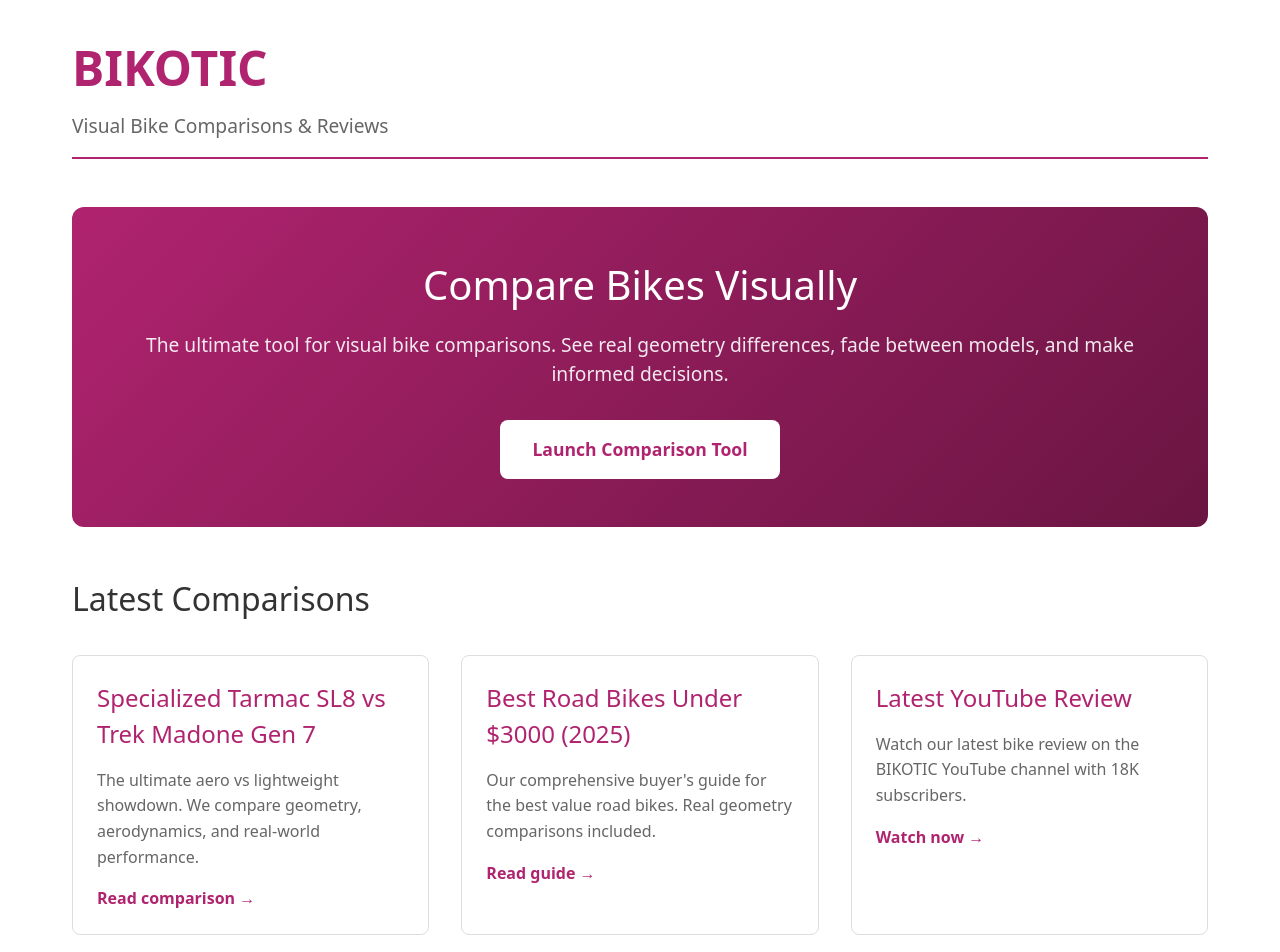
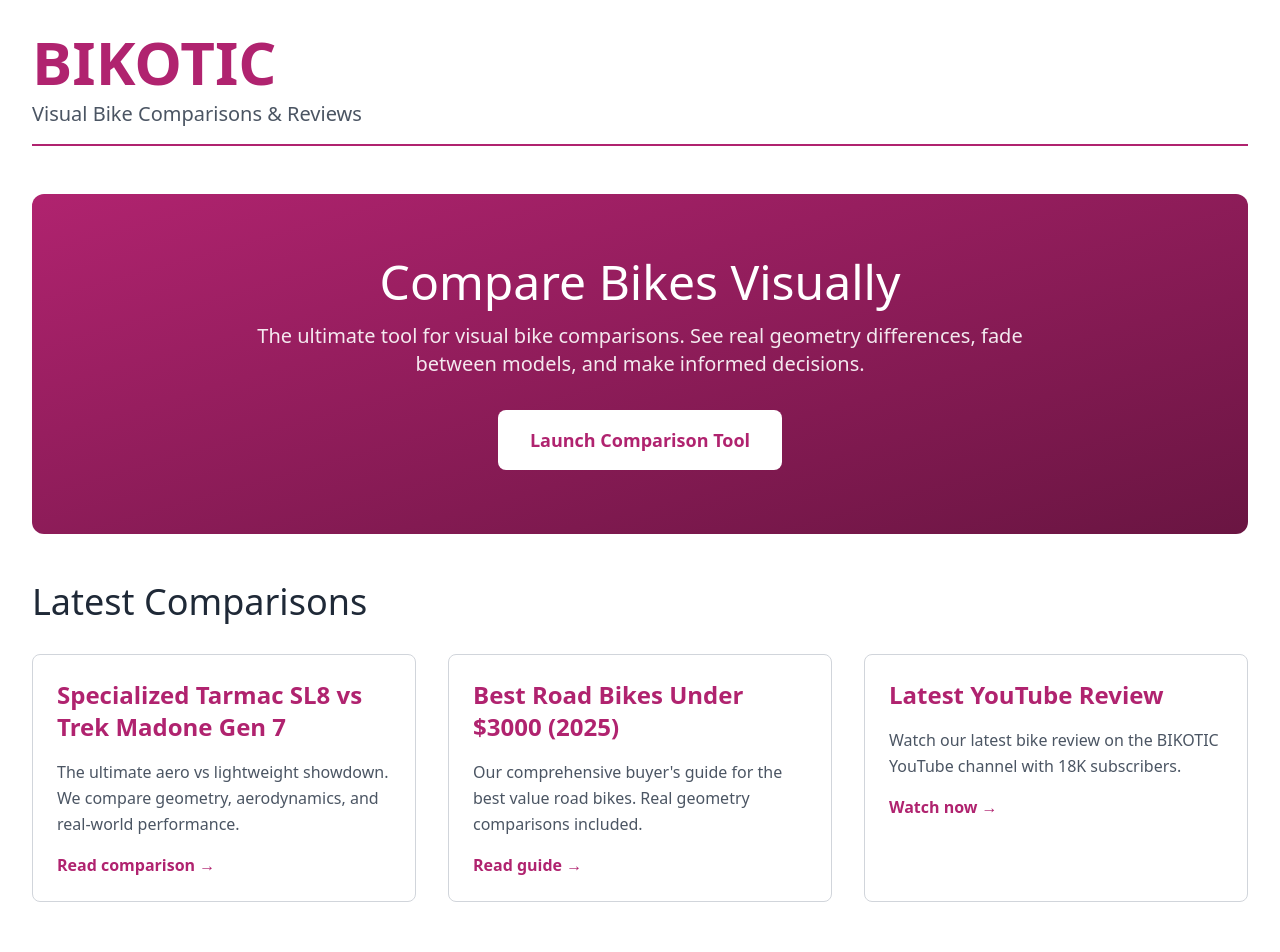
Before and after one commit to maccavamzoo/bikotic-genesis, a Next.js app: page / in a window 1280 px wide. Shown: the top 952 px of the page. Built offline with nearby package versions, Linux system fonts and the light colour scheme.

Commit message:
Update page.tsx

```diff
--- a/app/page.tsx
+++ b/app/page.tsx
@@ -1,170 +1,71 @@
 export default function Home() {
   return (
-    <main style={{
-      minHeight: '100vh',
-      padding: '2rem',
-      fontFamily: 'system-ui, sans-serif',
-      maxWidth: '1200px',
-      margin: '0 auto'
-    }}>
+    <main className="min-h-screen p-4 md:p-8 font-sans max-w-7xl mx-auto">
       {/* Header */}
-      <header style={{
-        borderBottom: '2px solid #b0236f',
-        paddingBottom: '1rem',
-        marginBottom: '3rem'
-      }}>
-        <h1 style={{
-          fontSize: '3rem',
-          margin: 0,
-          color: '#b0236f',
-          fontWeight: 700
-        }}>
+      <header className="border-b-2 border-bikotic-pink pb-4 mb-8 md:mb-12">
+        <h1 className="text-4xl md:text-5xl lg:text-6xl m-0 text-bikotic-pink font-bold">
           BIKOTIC
         </h1>
-        <p style={{
-          fontSize: '1.2rem',
-          margin: '0.5rem 0 0 0',
-          color: '#666'
-        }}>
+        <p className="text-lg md:text-xl mt-2 text-gray-600">
           Visual Bike Comparisons & Reviews
         </p>
       </header>
 
       {/* Hero Section */}
-      <section style={{
-        background: 'linear-gradient(135deg, #b0236f 0%, #6a1542 100%)',
-        color: 'white',
-        padding: '3rem 2rem',
-        borderRadius: '12px',
-        marginBottom: '3rem',
-        textAlign: 'center'
-      }}>
-        <h2 style={{
-          fontSize: '2.5rem',
-          margin: '0 0 1rem 0'
-        }}>
+      <section className="bg-gradient-to-br from-bikotic-pink to-bikotic-dark-pink text-white p-8 md:p-12 lg:p-16 rounded-xl mb-8 md:mb-12 text-center">
+        <h2 className="text-3xl md:text-4xl lg:text-5xl mb-4">
           Compare Bikes Visually
         </h2>
-        <p style={{
-          fontSize: '1.2rem',
-          marginBottom: '2rem',
-          opacity: 0.9
-        }}>
+        <p className="text-lg md:text-xl mb-6 md:mb-8 opacity-90 max-w-3xl mx-auto">
           The ultimate tool for visual bike comparisons. See real geometry differences, fade between models, and make informed decisions.
         </p>
-        <button style={{
-          background: 'white',
-          color: '#b0236f',
-          border: 'none',
-          padding: '1rem 2rem',
-          fontSize: '1.1rem',
-          fontWeight: 700,
-          borderRadius: '8px',
-          cursor: 'pointer'
-        }}>
+        <button className="bg-white text-bikotic-pink border-none px-6 md:px-8 py-3 md:py-4 text-base md:text-lg font-bold rounded-lg cursor-pointer hover:bg-gray-100 transition-colors">
           Launch Comparison Tool
         </button>
       </section>
 
       {/* Featured Content */}
       <section>
-        <h2 style={{
-          fontSize: '2rem',
-          marginBottom: '2rem',
-          color: '#333'
-        }}>
+        <h2 className="text-2xl md:text-3xl lg:text-4xl mb-6 md:mb-8 text-gray-800">
           Latest Comparisons
         </h2>
 
-        <div style={{
-          display: 'grid',
-          gridTemplateColumns: 'repeat(auto-fit, minmax(300px, 1fr))',
-          gap: '2rem'
-        }}>
+        <div className="grid grid-cols-1 md:grid-cols-2 lg:grid-cols-3 gap-6 md:gap-8">
           {/* Article Card 1 */}
-          <article style={{
-            border: '1px solid #ddd',
-            borderRadius: '8px',
-            padding: '1.5rem',
-            transition: 'box-shadow 0.3s'
-          }}>
-            <h3 style={{
-              fontSize: '1.5rem',
-              margin: '0 0 1rem 0',
-              color: '#b0236f'
-            }}>
+          <article className="border border-gray-300 rounded-lg p-6 hover:shadow-lg transition-shadow">
+            <h3 className="text-xl md:text-2xl mb-4 text-bikotic-pink font-semibold">
               Specialized Tarmac SL8 vs Trek Madone Gen 7
             </h3>
-            <p style={{
-              color: '#666',
-              lineHeight: 1.6,
-              marginBottom: '1rem'
-            }}>
+            <p className="text-gray-600 leading-relaxed mb-4">
               The ultimate aero vs lightweight showdown. We compare geometry, aerodynamics, and real-world performance.
             </p>
-            <a href="#" style={{
-              color: '#b0236f',
-              textDecoration: 'none',
-              fontWeight: 600
-            }}>
+            <a href="#" className="text-bikotic-pink no-underline font-semibold hover:underline">
               Read comparison →
             </a>
           </article>
 
           {/* Article Card 2 */}
-          <article style={{
-            border: '1px solid #ddd',
-            borderRadius: '8px',
-            padding: '1.5rem'
-          }}>
-            <h3 style={{
-              fontSize: '1.5rem',
-              margin: '0 0 1rem 0',
-              color: '#b0236f'
-            }}>
+          <article className="border border-gray-300 rounded-lg p-6 hover:shadow-lg transition-shadow">
+            <h3 className="text-xl md:text-2xl mb-4 text-bikotic-pink font-semibold">
               Best Road Bikes Under $3000 (2025)
             </h3>
-            <p style={{
-              color: '#666',
-              lineHeight: 1.6,
-              marginBottom: '1rem'
-            }}>
+            <p className="text-gray-600 leading-relaxed mb-4">
               Our comprehensive buyer's guide for the best value road bikes. Real geometry comparisons included.
             </p>
-            <a href="#" style={{
-              color: '#b0236f',
-              textDecoration: 'none',
-              fontWeight: 600
-            }}>
+            <a href="#" className="text-bikotic-pink no-underline font-semibold hover:underline">
               Read guide →
             </a>
           </article>
 
           {/* Article Card 3 */}
-          <article style={{
-            border: '1px solid #ddd',
-            borderRadius: '8px',
-            padding: '1.5rem'
-          }}>
-            <h3 style={{
-              fontSize: '1.5rem',
-              margin: '0 0 1rem 0',
-              color: '#b0236f'
-            }}>
+          <article className="border border-gray-300 rounded-lg p-6 hover:shadow-lg transition-shadow">
+            <h3 className="text-xl md:text-2xl mb-4 text-bikotic-pink font-semibold">
               Latest YouTube Review
             </h3>
-            <p style={{
-              color: '#666',
-              lineHeight: 1.6,
-              marginBottom: '1rem'
-            }}>
+            <p className="text-gray-600 leading-relaxed mb-4">
               Watch our latest bike review on the BIKOTIC YouTube channel with 18K subscribers.
             </p>
-            <a href="#" style={{
-              color: '#b0236f',
-              textDecoration: 'none',
-              fontWeight: 600
-            }}>
+            <a href="#" className="text-bikotic-pink no-underline font-semibold hover:underline">
               Watch now →
             </a>
           </article>
@@ -172,13 +73,7 @@ export default function Home() {
       </section>
 
       {/* Footer */}
-      <footer style={{
-        marginTop: '4rem',
-        paddingTop: '2rem',
-        borderTop: '1px solid #ddd',
-        color: '#666',
-        textAlign: 'center'
-      }}>
+      <footer className="mt-12 md:mt-16 pt-6 md:pt-8 border-t border-gray-300 text-gray-600 text-center">
         <p>© 2025 BIKOTIC - Visual Bike Comparisons Since 2017</p>
       </footer>
     </main>
```
